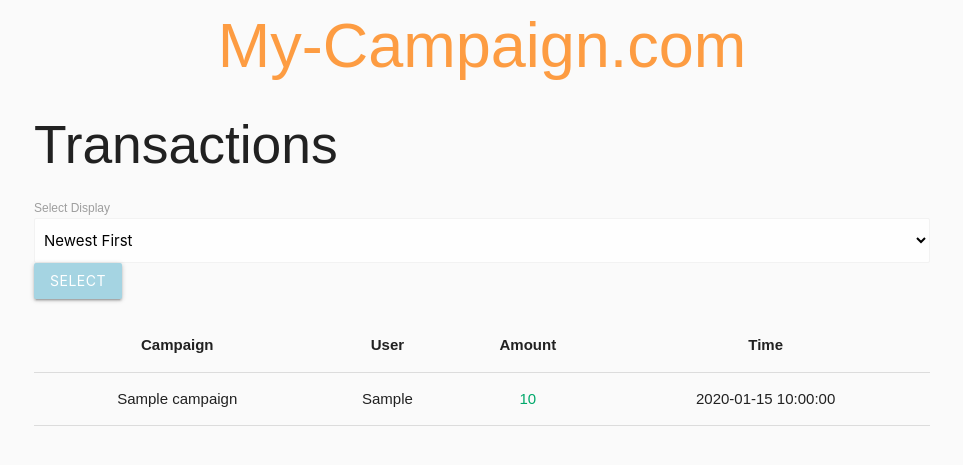
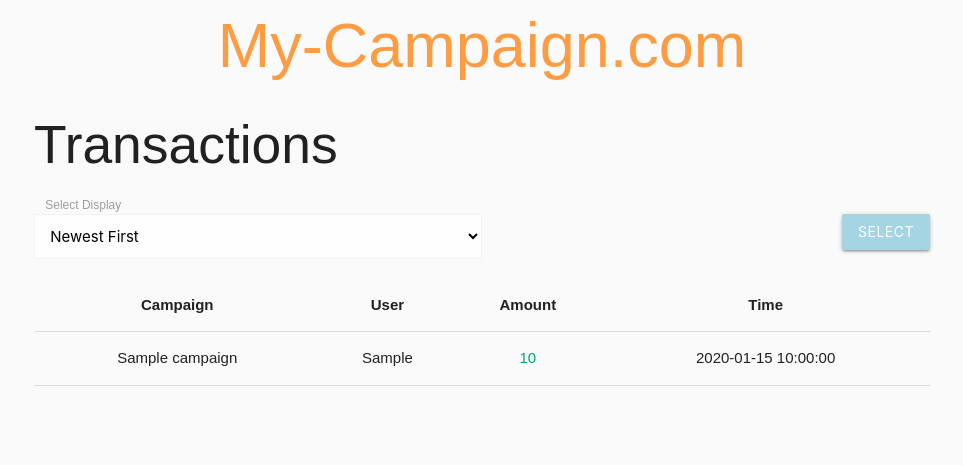
Before and after one commit to Code-Institute-Submissions/josephWoodland-MS3-campaign-DB_OctResub, a Flask app: page /transactions in a window 1280 px wide. Shown: the part 148-613 px from the top of the page, without its empty margins (158-1121 px from the left). Run offline with Flask 2, Linux system fonts and the light colour scheme; the visitor is signed in with stand-in values (Sample User, id 1); a database or web service that is not in the repository returns one stand-in record (values such as "Sample title"); some libraries are stand-ins or nearby versions.

Commit message:
Added a welcome paragraph to explain the app

```diff
--- a/templates/home.html
+++ b/templates/home.html
@@ -1,4 +1,8 @@
 {% extends "index.html" %} {% block content %}
+{% if session.user %}
+  {% else %}
+  <h3>Here at campaign.com you can create a profile, add a campaign, post it to the site and start fundrasing!! Good luck!</h3>
+{% endif %}
 <h2 class="heading-color">New this week</h2>
 <a href="{{ url_for('campaigns') }}"><p>view all</p></a>
 <div class="row">
--- a/templates/transactions.html
+++ b/templates/transactions.html
@@ -14,13 +14,13 @@
       action="{{ url_for('transactions') }}"
       method="POST"
     >
-    <label>Select Display</label>
-    <select class="browser-default" id="user_choice" name="user_choice">
+    <label class="col s12">Select Display</label>
+    <select class="col s6 browser-default" id="user_choice" name="user_choice">
       <option value="" disabled>Newest/Oldest</option>
       <option value="1">Newest First</option>
       <option value="2">Oldest First</option>
     </select>
-    <input type="submit" class="btn light-green" value="Select">
+    <input type="submit" class="btn light-green right" value="Select">
     </form>
   </div>
   <tbody>
```
